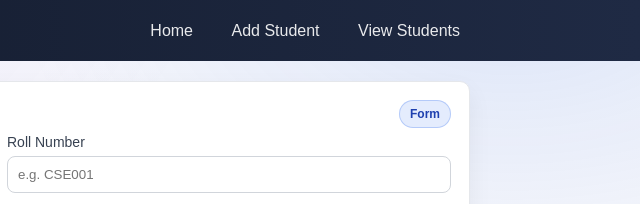
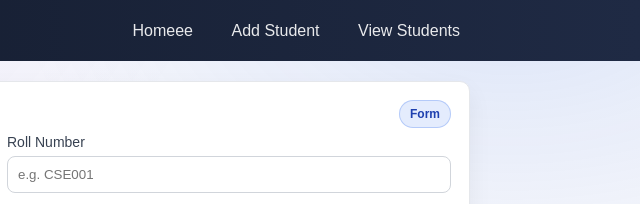
Before and after one commit to GowthamM49/student-management-system, a website: page frontend/add.html in a window 1280 px wide. Shown: the top 204 px of the page, 640-1280 px from the left. Drawn offline with Linux system fonts and the light colour scheme.

Commit message:
test auto deploy

```diff
--- a/frontend/add.html
+++ b/frontend/add.html
@@ -11,7 +11,7 @@
       <div class="container">
         <h1>Student Management System</h1>
         <nav>
-          <a href="index.html">Home</a>
+          <a href="index.html">Homeee</a>
           <a href="add.html">Add Student</a>
           <a href="view.html">View Students</a>
         </nav>
```
